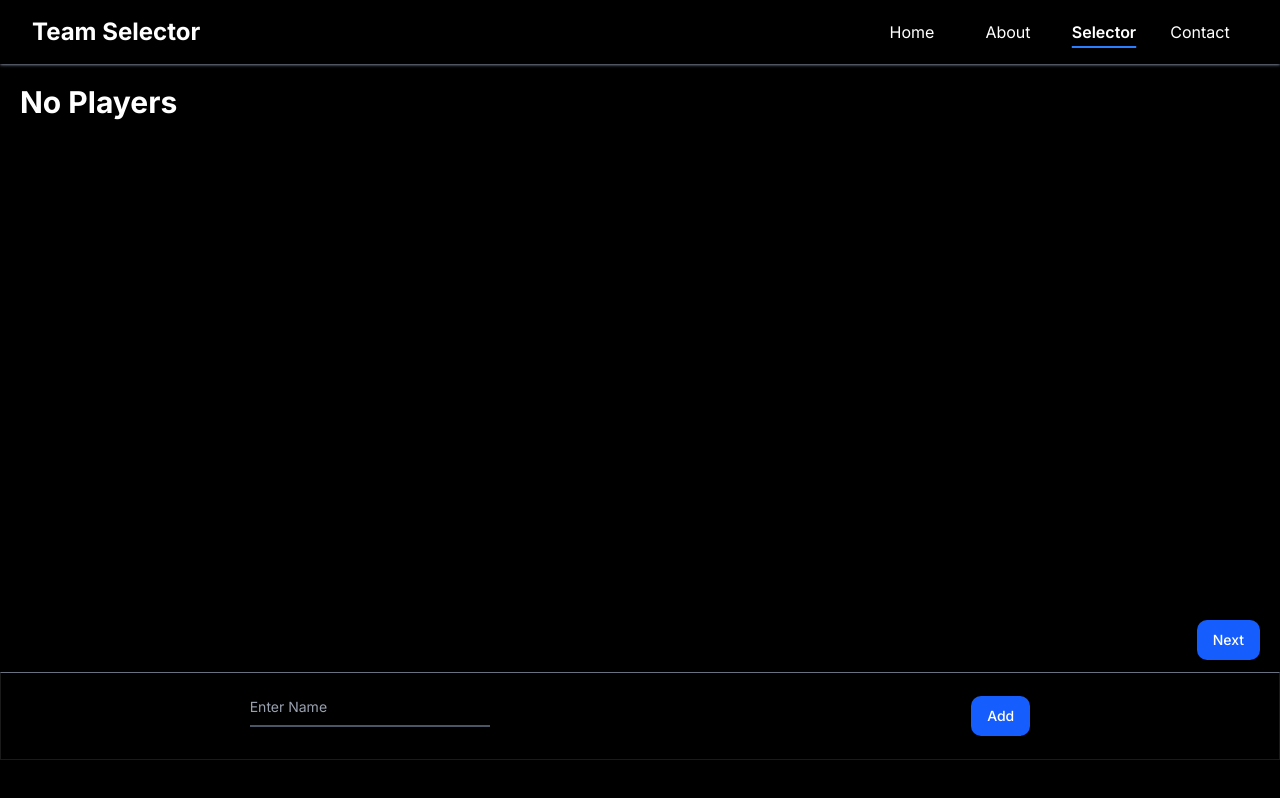
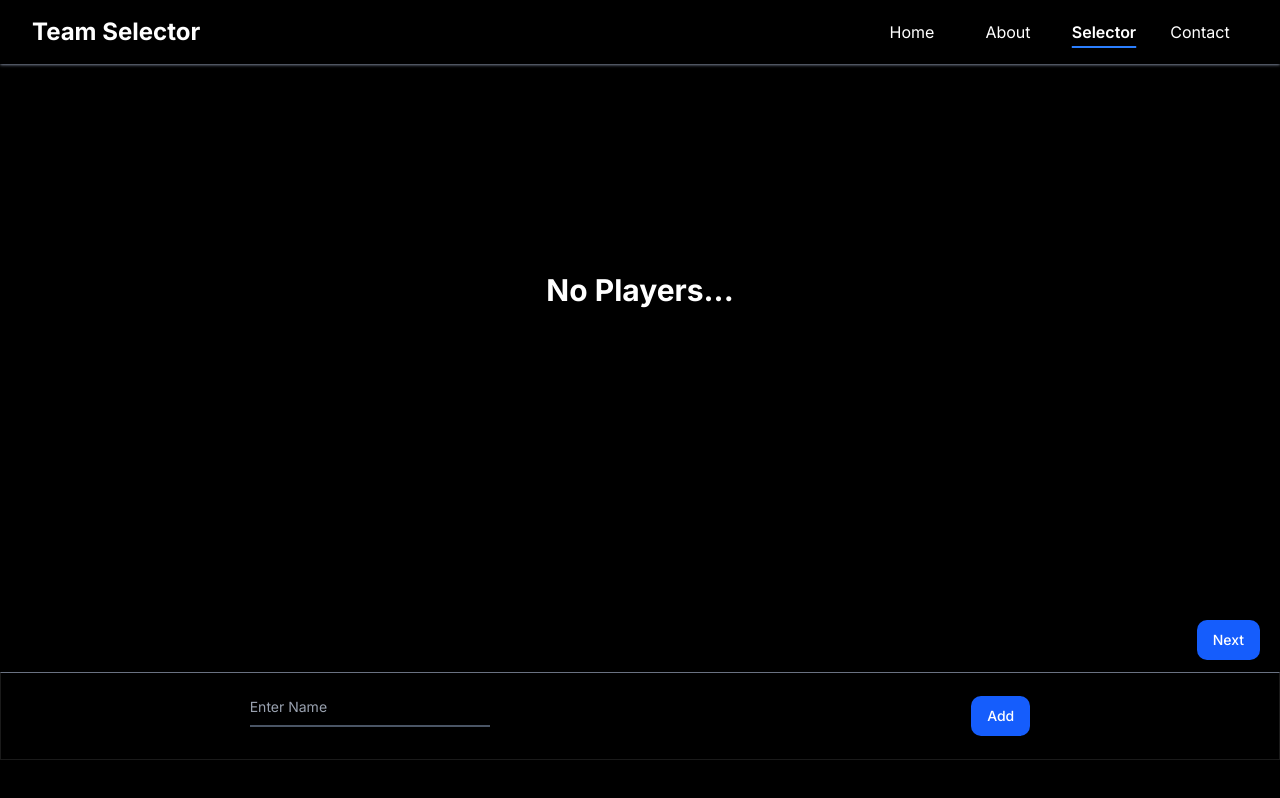
Before and after one commit to NamanS4ini/Team-Selector, a Next.js app: page /selector in a window 1280 px wide. Built offline with nearby package versions, Linux system fonts and the light colour scheme.

Commit message:
No player text alined

```diff
--- a/app/selector/page.tsx
+++ b/app/selector/page.tsx
@@ -166,7 +166,7 @@ export default function Home() {
           transition={Bounce}
         />
         <div className="md:h-[calc(100vh-64px)] overflow-scroll flex w-full flex-col h-[calc(100vh-200px)] poppins-regular bg-[#000] text-white">
-          {Players.length > 0 ? <h1 className="text-3xl p-5 font-bold">Players:</h1> : <h1 className="text-3xl p-5 font-bold">No Players</h1>}
+          {Players.length > 0 ? <h1 className="text-3xl p-5 font-bold">Players:</h1> : <h1 className="text-3xl w-full h-full flex justify-center items-center p-5 font-bold">No Players...</h1>}
           <ScrollArea className="flex flex-col gap-2 w-full h-[calc(100vh-350px)] p-5">
           {
             // Mapping the Players array to display the names of the players
```
